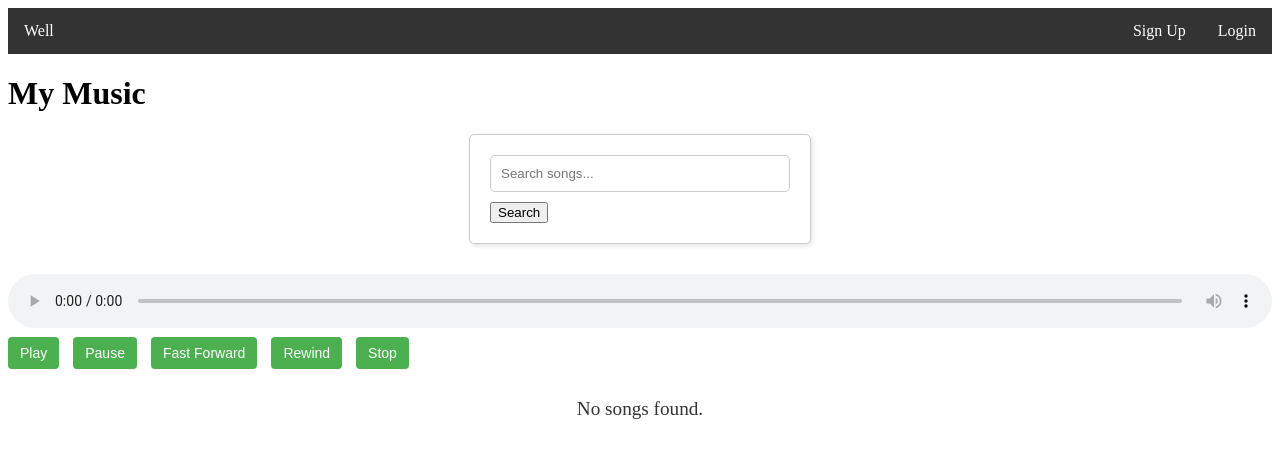
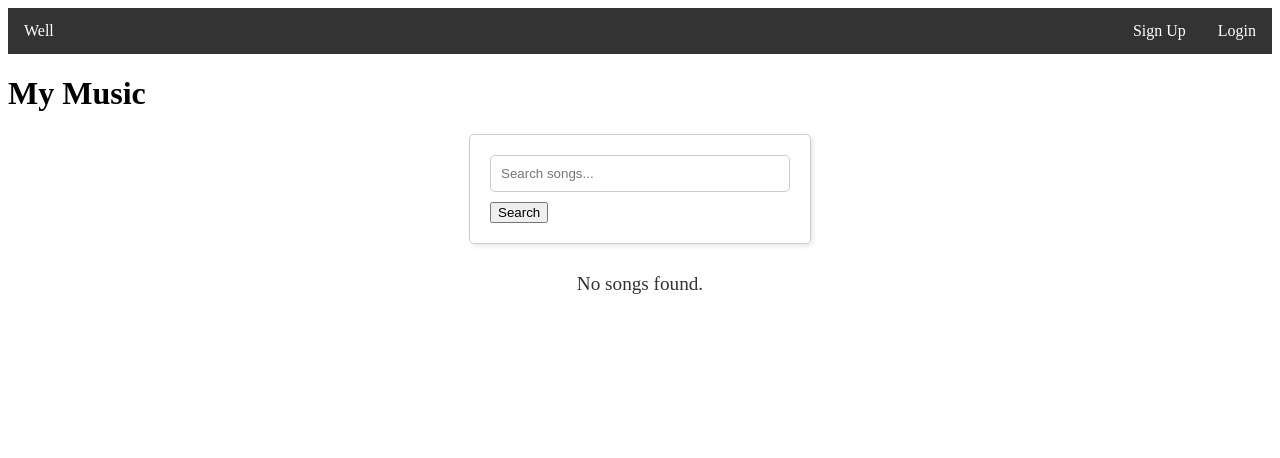
Before and after one commit to EtienneAbeng/WellMusic, a Django app: page /search/ in a window 1280 px wide. Shown: the top 458 px of the page. Run offline with Django 4.2, Linux system fonts and the light colour scheme.

Commit message:
Improve player.html template structure and functionality

```diff
--- a/well/templates/player.html
+++ b/well/templates/player.html
@@ -9,77 +9,90 @@
 {% endblock navbar_authenticated %}
 
 {% block content %}
-    <h1>My Music</h1>
+    <div class="container">
+        <h1 class="text-center mt-5 mb-4">My Music</h1>
 
-    <form method="GET" action="{% url 'search' %}">
-        <input type="text" name="q" placeholder="Search songs...">
-        <button type="submit">Search</button>
+        <form method="GET" action="{% url 'search' %}" class="mb-4">
+            <div class="input-group">
+                <input type="text" name="q" class="form-control" placeholder="Search songs...">
+                <button type="submit" class="btn btn-primary">Search</button>
+            </div>
         </form>
 
-    <!-- Display player even if no songs are found -->
-    <div class="audio-player">
-        <audio id="audio-player" controls>
-            <source src="" type="audio/mpeg">
-            Your browser does not support the audio element.
-        </audio>
-        <div class="audio-controls">
-            <button onclick="playAudio()">Play</button>
-            <button onclick="pauseAudio()">Pause</button>
-            <button onclick="fastForwardAudio()">Fast Forward</button>
-            <button onclick="rewindAudio()">Rewind</button>
-            <button onclick="stopAudio()">Stop</button>
-        </div>
-    </div>
-
         {% if songs %}
+            <div class="song-list">
                 {% for song in songs %}
-            <div class="song-item">
+                    <div class="song-item mb-4">
                         <h2>{{ song.title }}</h2>
-                <audio id="audio-{{ song.id }}" controls>
+                        <audio id="audio-{{ song.id }}" controls style="width: 50%;">
                             <source src="{{ song.audio_file.url }}" type="audio/mpeg">
                             Your browser does not support the audio element.
                         </audio>
-                <div class="audio-controls">
-                    <button onclick="playAudio('{{ song.id }}')">Play</button>
-                    <button onclick="pauseAudio('{{ song.id }}')">Pause</button>
-                    <button onclick="fastForwardAudio('{{ song.id }}')">Fast Forward</button>
-                    <button onclick="rewindAudio('{{ song.id }}')">Rewind</button>
-                    <button onclick="stopAudio('{{ song.id }}')">Stop</button>
+                        <div class="audio-controls mt-3">
+                            <button onclick="playAudio('{{ song.id }}')" class="btn btn-success mx-2">Play</button>
+                            <button onclick="pauseAudio('{{ song.id }}')" class="btn btn-warning mx-2">Pause</button>
+                            <button onclick="fastForwardAudio('{{ song.id }}')" class="btn btn-info mx-2">Fast Forward</button>
+                            <button onclick="rewindAudio('{{ song.id }}')" class="btn btn-info mx-2">Rewind</button>
+                            <button onclick="stopAudio('{{ song.id }}')" class="btn btn-danger mx-2">Stop</button>
                         </div>
                     </div>
                 {% endfor %}
+            </div>
         {% else %}
-        <p>No songs found.</p>
+            <p class="text-center">No songs found.</p>
         {% endif %}
+    </div>
 
     <style>
         /* Styles for the audio player */
         .audio-player {
-            margin-top: 20px;
+            background-color: #f7f7f7;
+            padding: 15px;
+            border-radius: 10px;
+            box-shadow: 0 4px 8px rgba(0, 0, 0, 0.1);
+            text-align: center;
+            margin: 0 auto;
+            max-width: 600px; /* Limiting the width for better visual balance */
         }
 
         audio {
             width: 100%;
             margin-top: 10px;
+            outline: none;
+            background-color: #fff;
+            border: 1px solid #ddd;
+            border-radius: 6px;
+            box-shadow: 0 2px 4px rgba(0, 0, 0, 0.1);
         }
 
         .audio-controls {
-            margin-top: 5px;
+            margin-top: 15px;
         }
 
-        .audio-controls button {
-            margin-right: 10px;
-            padding: 8px 12px;
+        .audio-controls .btn {
+            padding: 8px 16px;
             font-size: 14px;
-            background-color: #4CAF50;
-            color: white;
-            border: none;
-            border-radius: 4px;
+            border-radius: 8px;
             cursor: pointer;
+            transition: background-color 0.3s ease;
         }
 
-        .audio-controls button:hover {
-            background-color: #45a049;
+        .audio-controls .btn:hover {
+            opacity: 0.8;
+        }
+
+        .song-item {
+            background-color: #fff;
+            border: 1px solid #ddd;
+            padding: 15px;
+            border-radius: 8px;
+            box-shadow: 0 4px 8px rgba(0, 0, 0, 0.1);
+        }
+
+        .song-item h2 {
+            margin: 0;
+            font-size: 18px;
+            color: #333;
         }
     </style>
 
```
Lines whose indentation alone changed are shown as unchanged.
